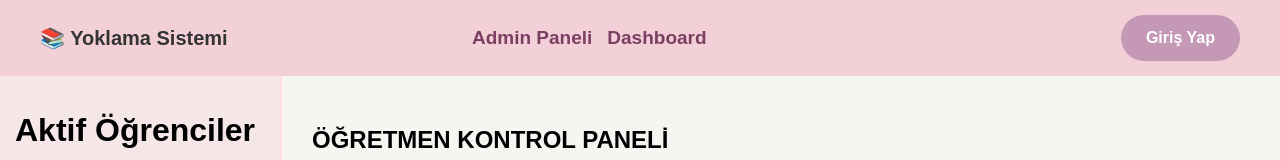
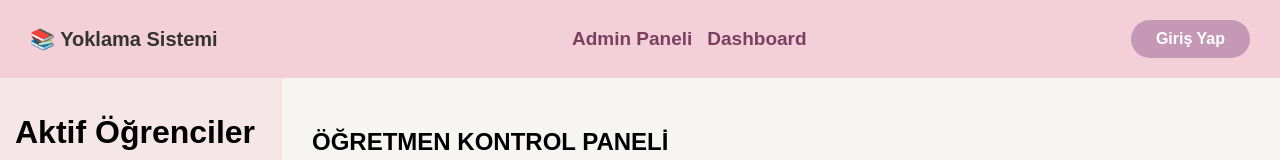
Before and after one commit to YagmurGeyik/mobil_yoklama, a React (Create React App) app in the folder my-app/: page /dashboard in a window 1280 px wide. Shown: the top 160 px of the page. Built offline with nearby package versions, Linux system fonts and the light colour scheme; no server answers.

Commit message:
css düzenlemesi yapıldı. türkçe karakter sorunu çözüldü.

```diff
--- a/my-app/src/components/Header.jsx
+++ b/my-app/src/components/Header.jsx
@@ -9,12 +9,13 @@ const Header = () => {
 
   useEffect(() => {
       const storedOgretmen = localStorage.getItem("ogretmen");
+      console.log("LocalStorage'dan çekilen öğretmen:", storedOgretmen);
 
       if (storedOgretmen) {
         const parsedOgretmen = JSON.parse(storedOgretmen);
         setOgretmen(parsedOgretmen);
       }
-  }, [location.pathname]);
+    }, [location.pathname]); // 🔄 Sayfa her değiştiğinde kontrol et
 
     const handleLogout = () => {
       localStorage.removeItem("ogretmen");
@@ -41,7 +42,9 @@ const Header = () => {
       <div className="auth-buttons">
         {ogretmen ? (
           <div className="user-info">
-            <span className="welcome-text">{toTurkishUpper(ogretmen.ad_soyad)}</span>
+<span className="welcome-text">
+  {toTurkishUpper(decodeURIComponent(escape(ogretmen.ad_soyad)))}
+</span>
             <button className="logout-btn" onClick={handleLogout}>
               Çıkış Yap
             </button>
--- a/my-app/src/components/OgretmenListesi.jsx
+++ b/my-app/src/components/OgretmenListesi.jsx
@@ -13,6 +13,9 @@ const OgretmenListesi = () => {
   const fetchOgretmenler = async () => {
     try {
       const res = await axios.get("/api/admin/ogretmenler");
+      console.log(res.data); // Öğretmen adlarını kontrol etmek için
+
+
       setOgretmenler(res.data);
     } catch (error) {
       console.error("Öğretmenleri çekerken hata:", error);
@@ -112,10 +115,10 @@ const OgretmenListesi = () => {
         <ul className="item-list">
           {ogretmenler.map((o) => (
             <li key={o.id}>
-              <span>{o.ad_soyad} ({o.email}) - Yetki: {o.yetki}</span>
-<button className="delete-btn" onClick={() => handleDelete(o.id)}>
-  <span>🗑️</span>
-</button>
+              <span>{decodeURIComponent(escape(o.ad_soyad))} ({o.email}) - Yetki: {o.yetki}</span>
+              <button className="delete-btn" onClick={() => handleDelete(o.id)}>
+              <span>🗑️</span>
+              </button>
             </li>
           ))}
         </ul>
--- a/my-app/src/pages/Dashboard.jsx
+++ b/my-app/src/pages/Dashboard.jsx
@@ -20,7 +20,13 @@ const Dashboard = () => {
       </div>
       <div className="dashboard-main">
         <h2>ÖĞRETMEN KONTROL PANELİ</h2>
-        {ogretmen && <p>Hoşgeldiniz, {ogretmen.ad_soyad.toLocaleUpperCase("tr-TR")}!</p>}
+       {ogretmen && (
+  <p>
+    Hoşgeldiniz,{" "}
+    {decodeURIComponent(escape(ogretmen.ad_soyad)).toLocaleUpperCase("tr-TR")}!
+  </p>
+)}
+
         <QRCodeGenerator />
       </div>
     </div>
--- a/my-app/src/pages/LoginPage.jsx
+++ b/my-app/src/pages/LoginPage.jsx
@@ -16,7 +16,7 @@ const handleLogin = async (e) => {
   try {
     const response = await axios.post("http://localhost:5000/api/auth/giris", {
       email,
-      sifre: password, // Şifre "sifre" olarak gönderiliyor
+      sifre: password,
     });
 
     if (response.status === 200 && response.data.token) {
--- a/my-app/src/styles/adminpanel.css
+++ b/my-app/src/styles/adminpanel.css
@@ -155,7 +155,7 @@ select.input {
 /* Header Styles */
 .admin-header {
   background-color: #F3D0D7;
-  padding: 15px 40px;
+  padding: 20px 30px;
   display: flex;
   justify-content: space-between;
   align-items: center;
--- a/my-app/src/styles/theme.css
+++ b/my-app/src/styles/theme.css
@@ -20,7 +20,7 @@ body {
   .auth-buttons .btn {
   background-color: #C599B6;
   border: none;
-  padding: 14px 25px; /* Daha büyük padding */
+  padding: 10px 25px; /* Daha büyük padding */
   cursor: pointer;
   font-size: 16px; /* Yazı boyutunu büyüt */
   border-radius: 30px; /* Daha yumuşak köşeler */
@@ -130,7 +130,7 @@ body {
   .nav-links {
     display: flex;
     gap: 20px;
-    margin-left: -150px; /* Bağlantıları sola kaydırır */
+    margin-left: 50px; /* Bağlantıları sola kaydırır */
   }
 
   .nav-links a {
```
Also changed, not shown: my-app/public/index.html (+1 -21 lines). Lines whose indentation alone changed are shown as unchanged.
